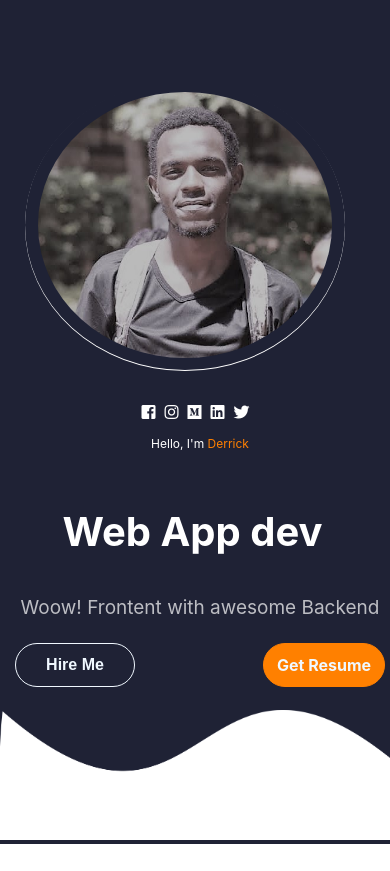
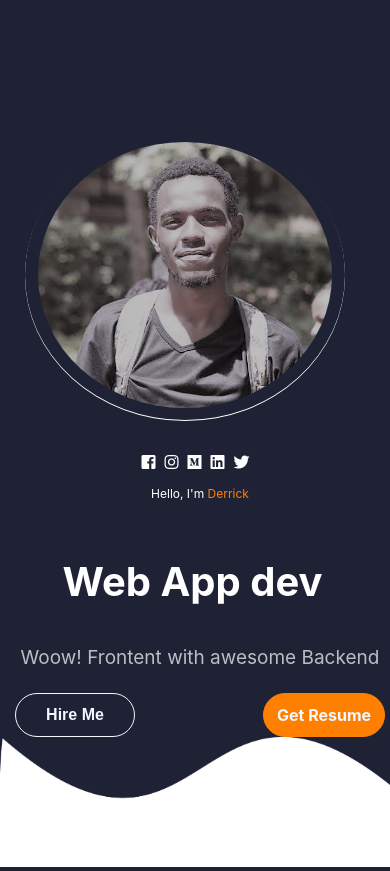
Before and after one commit to Ropio-Derrick/portfolio, a React (Create React App) app: page / in a window 390 px wide. Before the commit the page ends 844 px from the top, so only its background shows below. Built offline with nearby package versions, Linux system fonts and the light colour scheme.

Commit message:
Update Profile.css

```diff
--- a/src/Portfoliocontainer/Home/Profile.css
+++ b/src/Portfoliocontainer/Home/Profile.css
@@ -143,7 +143,7 @@
     .profile-picture{
         width: 320px;
         height: 290px;
-        margin: 40px 40px 0px 10px;
+        margin: 90px 40px 0px 10px;
     }
 
 }
```
